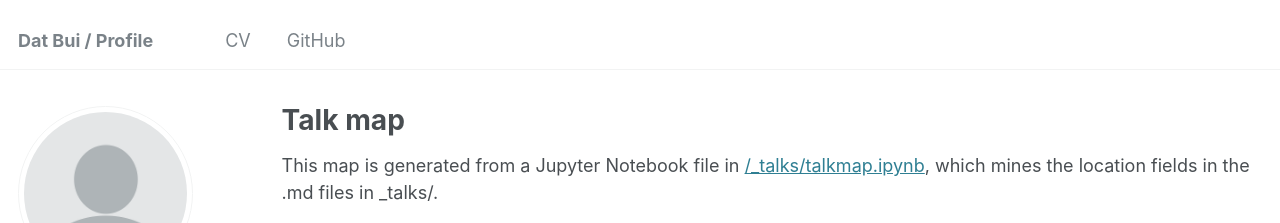
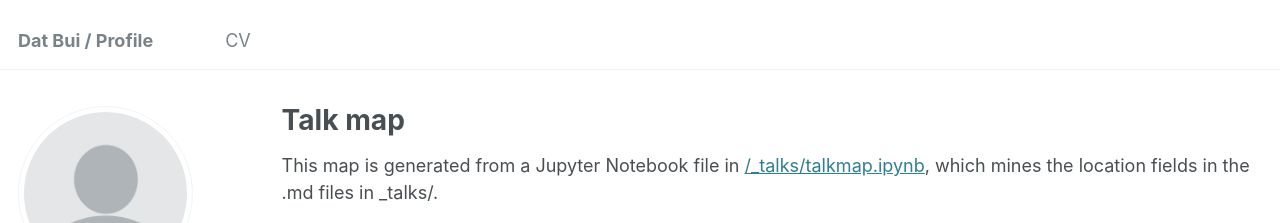
Before and after one commit to thanhdatbq/datbui.github.io, a Jekyll site: the page built from _pages/talkmap.html, in a window 1280 px wide. Shown: the top 223 px of the page. Built offline with Jekyll 4.4.1, drawn with Linux system fonts in a browser that asks for light colours; nearby versions of some CDN libraries.

```diff
--- a/_data/navigation.yml
+++ b/_data/navigation.yml
@@ -25,6 +25,3 @@ main:
 
   # - title: "Guide"
   #   url: /markdown/
-
-  - title: "GitHub"
-    url: "https://thanhdatbq.github.io/datbui.github.io/"
```
Also changed, not shown: _pages/about.md (+1 -1 lines).
